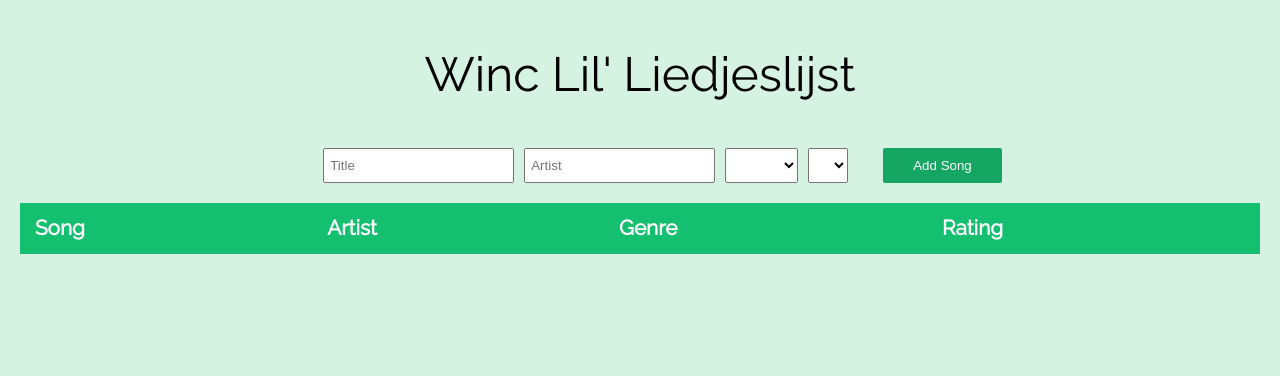
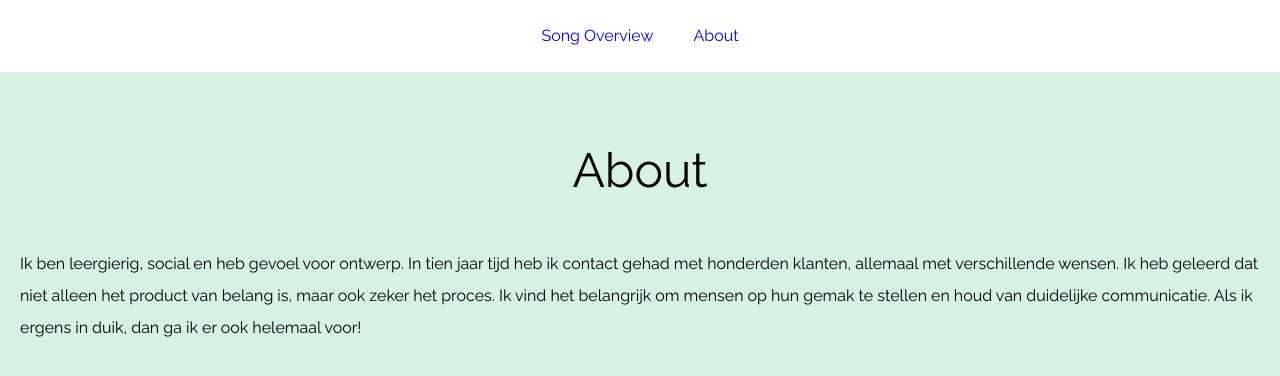
Before and after one commit to ramonsnellink/ramon_snellink-playlist, a React (Create React App) app: page /about in a window 1280 px wide. Shown: the top 376 px of the page. Built offline with nearby package versions, Linux system fonts and the light colour scheme.

Commit message:
finished router

```diff
--- a/package.json
+++ b/package.json
@@ -8,6 +8,7 @@
     "@testing-library/user-event": "^12.2.0",
     "react": "^17.0.1",
     "react-dom": "^17.0.1",
+    "react-router-dom": "^5.2.0",
     "react-scripts": "4.0.0",
     "web-vitals": "^0.2.4"
   },
--- a/src/App.js
+++ b/src/App.js
@@ -1,12 +1,24 @@
 import React from "react";
 import SongOverview from "./components/SongOverview";
+import NavBar from "./components/NavBar";
+import About from "./components/About";
+import { BrowserRouter as Router, Switch, Route } from "react-router-dom";
 
 const App = () => {
   return (
-    <div className="app">
-      <h1 className="app__title">Winc Lil' Liedjeslijst</h1>
-      <SongOverview />
-    </div>
+    <Router>
+      <div className="app">
+        <NavBar />
+        <Switch>
+          <Route exact path="/">
+            <SongOverview />
+          </Route>
+          <Route path="/about">
+            <About />
+          </Route>
+        </Switch>
+      </div>
+    </Router>
   );
 };
 
--- /dev/null
+++ b/src/components/About.js
@@ -0,0 +1,16 @@
+const About = () => {
+  return (
+    <div className="about">
+      <h1 className="about__title">About</h1>
+      <p className="about__content">
+        Ik ben leergierig, social en heb gevoel voor ontwerp. In tien jaar tijd heb ik contact gehad
+        met honderden klanten, allemaal met verschillende wensen. Ik heb geleerd dat niet alleen het
+        product van belang is, maar ook zeker het proces. Ik vind het belangrijk om mensen op hun
+        gemak te stellen en houd van duidelijke communicatie. Als ik ergens in duik, dan ga ik er
+        ook helemaal voor!
+      </p>
+    </div>
+  );
+};
+
+export default About;
--- /dev/null
+++ b/src/components/NavBar.js
@@ -0,0 +1,20 @@
+import React from "react";
+
+import { Link } from "react-router-dom";
+
+const NavBar = () => {
+  return (
+    <nav class="nav">
+      <ul className="nav__list">
+        <li className="nav__item">
+          <Link to="/">Song Overview</Link>
+        </li>
+        <li className="nav__item">
+          <Link to="/about">About</Link>
+        </li>
+      </ul>
+    </nav>
+  );
+};
+
+export default NavBar;
--- a/src/components/SongOverview.js
+++ b/src/components/SongOverview.js
@@ -14,6 +14,7 @@ const SongOverview = () => {
 
   return (
     <div>
+      <h1 className="songoverview__title">Winc Lil' Liedjeslijst</h1>
       <SongForm addSong={addSong} />
       <table className="songlist">
         <thead>
--- a/src/index.css
+++ b/src/index.css
@@ -137,15 +137,7 @@ table {
 body {
   font-family: "Raleway", sans-serif;
   background-color: #d5f2e2;
-}
-
-.app {
-  padding: 20px;
-}
-.app__title {
-  font-size: 3em;
-  text-align: center;
-  padding: 30px;
+  line-height: 2;
 }
 
 .songlist {
@@ -169,6 +161,7 @@ body {
   border-top: 1px solid white;
   border-bottom: 1px solid white;
 }
+
 .songform {
   width: 100%;
   display: -webkit-box;
@@ -177,7 +170,7 @@ body {
   -webkit-box-pack: center;
       -ms-flex-pack: center;
           justify-content: center;
-  padding: 20px;
+  padding: 20px 0px;
 }
 .songform__button {
   padding: 10px 30px;
@@ -194,4 +187,44 @@ body {
   padding: 5px;
   margin: 0px 5px;
 }
+
+.songoverview__title {
+  font-size: 3em;
+  text-align: center;
+  padding: 30px;
+}
+
+.about {
+  padding: 20px;
+}
+.about__title {
+  font-size: 3em;
+  text-align: center;
+  padding: 30px;
+}
+
+.nav {
+  background-color: white;
+}
+.nav__list {
+  display: -webkit-box;
+  display: -ms-flexbox;
+  display: flex;
+  -webkit-box-pack: center;
+      -ms-flex-pack: center;
+          justify-content: center;
+}
+.nav__item {
+  padding: 20px;
+  color: black;
+}
+.nav__item a {
+  text-decoration: none;
+}
+.nav__item a:hover {
+  color: red;
+}
+.nav__item a:visited {
+  color: black;
+}
 /*# sourceMappingURL=index.css.map */
--- a/src/index.scss
+++ b/src/index.scss
@@ -3,22 +3,19 @@
 /* Color Theme Swatches in Hex */
 $fel-donkergroen: #15bf70;
 $fel-midgroen: #14a662;
-$midgroen: #56bf8e;
 $fel-lichtgroen: #8fd9b6;
 $lichtgroen: #d5f2e2;
+
+@mixin title {
+  font-size: 3em;
+  text-align: center;
+  padding: 30px;
+}
 
 body {
   font-family: "Raleway", sans-serif;
   background-color: $lichtgroen;
-}
-
-.app {
-  padding: 20px;
-  &__title {
-    font-size: 3em;
-    text-align: center;
-    padding: 30px;
-  }
+  line-height: 2;
 }
 
 .songlist {
@@ -44,16 +41,13 @@ body {
     border-top: 1px solid white;
     border-bottom: 1px solid white;
   }
-
-  &__item {
-  }
 }
 
 .songform {
   width: 100%;
   display: flex;
   justify-content: center;
-  padding: 20px;
+  padding: 20px 0px;
 
   &__button {
     padding: 10px 30px;
@@ -71,3 +65,37 @@ body {
     margin: 0px 5px;
   }
 }
+
+.songoverview__title {
+  @include title;
+}
+.about {
+  padding: 20px;
+  &__title {
+    @include title;
+  }
+}
+
+.nav {
+  background-color: white;
+  &__list {
+    display: flex;
+    justify-content: center;
+  }
+
+  &__item {
+    padding: 20px;
+    color: black;
+
+    & a {
+      text-decoration: none;
+
+      &:hover {
+        color: red;
+      }
+      &:visited {
+        color: black;
+      }
+    }
+  }
+}
```
Also changed, not shown: 2 other files (tests, documents, lock files or other folders).
